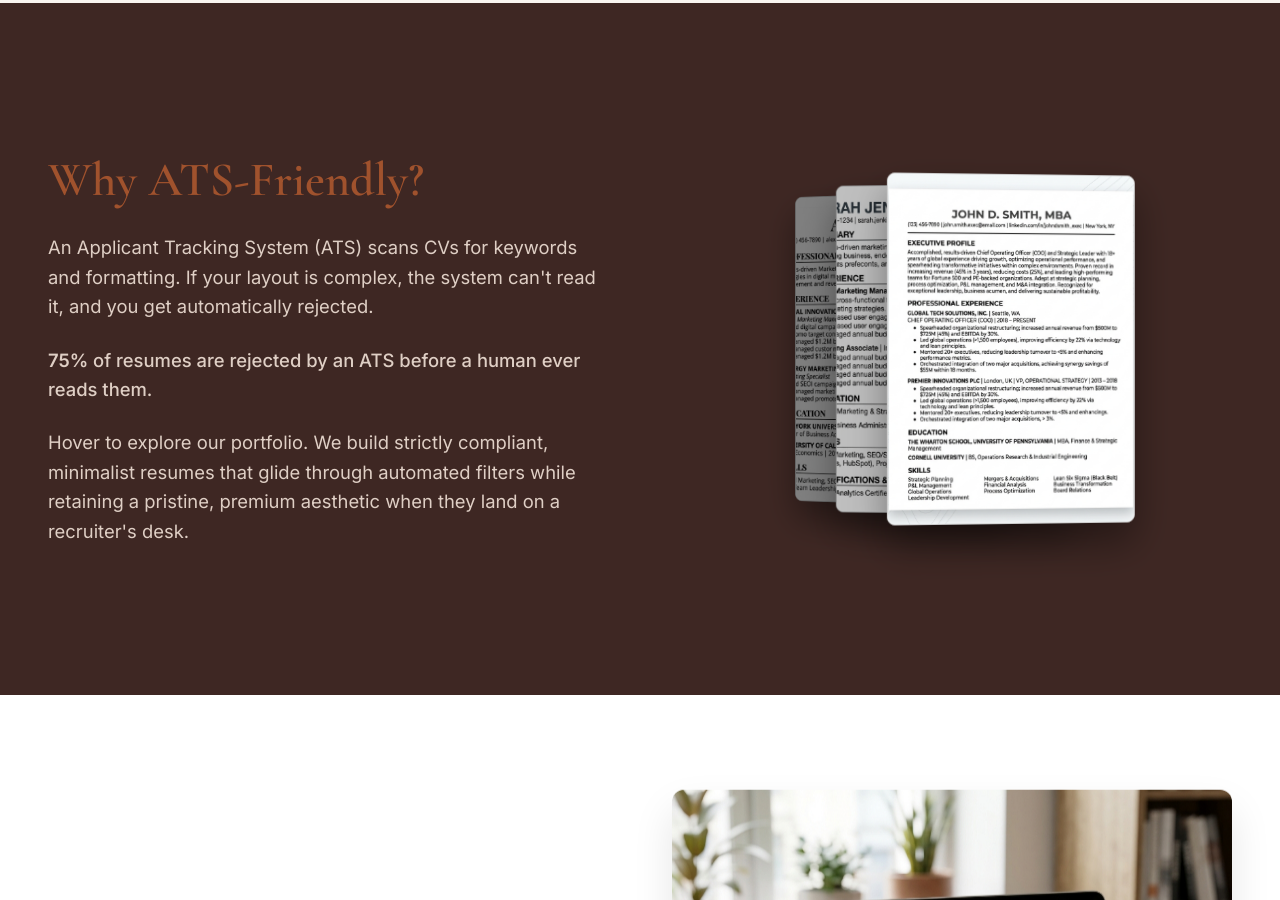
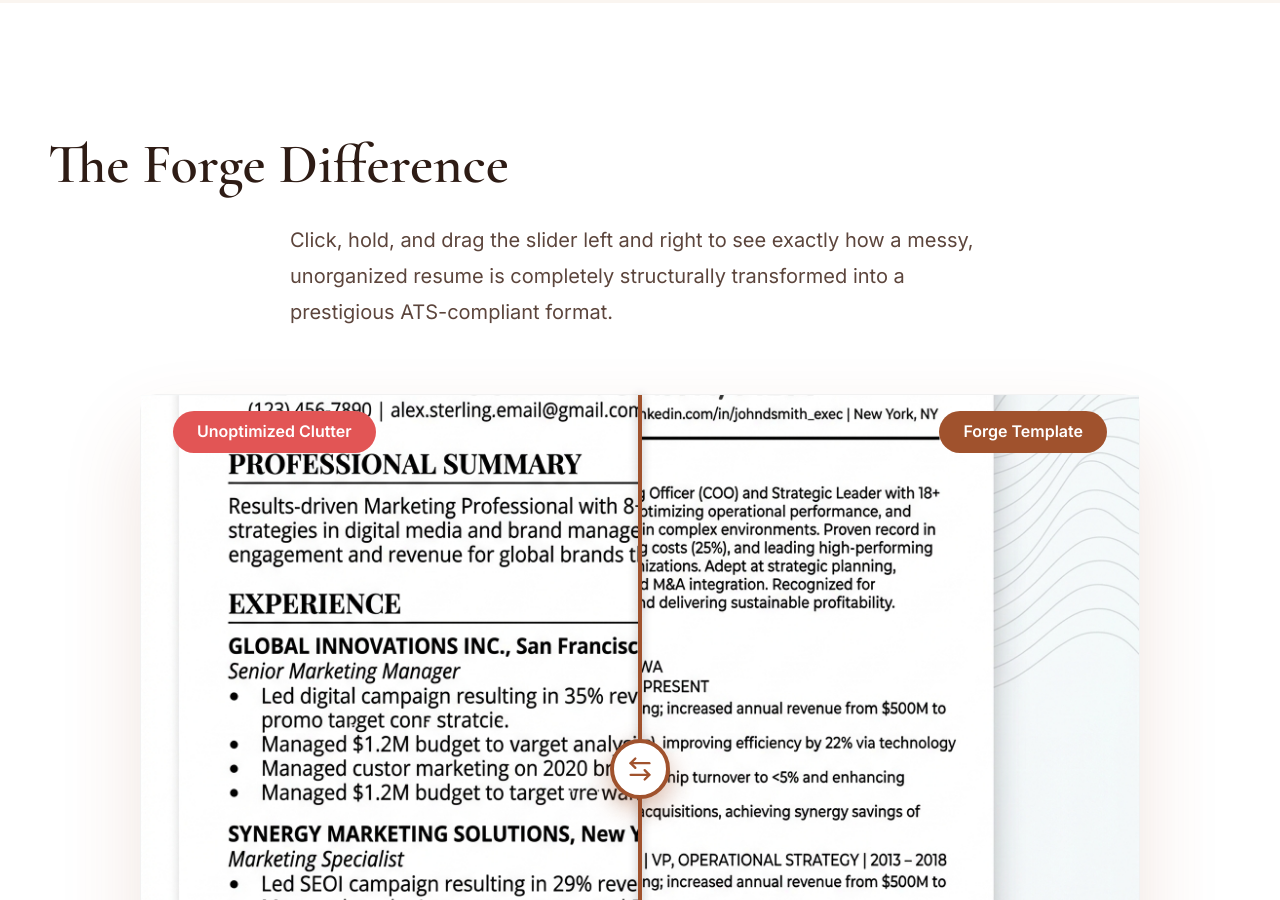
Before and after one commit to halaae/forge-digital, a React (Vite) app: page / in a window 1280 px wide. Shown: the part 1900-2800 px from the top of the page. Built offline with nearby package versions, Linux system fonts and the light colour scheme.

Commit message:
Add draggable before and after Transformation component

```diff
--- a/src/App.jsx
+++ b/src/App.jsx
@@ -4,6 +4,7 @@ import { MessageCircle } from 'lucide-react';
 import Header from './components/Header';
 import Hero from './components/Hero';
 import Services from './components/Services';
+import Transformation from './components/Transformation';
 import WhyAts from './components/WhyAts';
 import WhyPortfolio from './components/WhyPortfolio';
 import ChooseUs from './components/ChooseUs';
@@ -45,6 +46,7 @@ function App() {
         <Hero />
         <Marquee />
         <Services />
+        <Transformation />
         <WhyAts />
         <WhyPortfolio />
         <ChooseUs />
--- /dev/null
+++ b/src/components/Transformation.jsx
@@ -0,0 +1,123 @@
+import React, { useState, useRef } from 'react';
+import { ArrowLeftRight } from 'lucide-react';
+
+export default function Transformation() {
+  const [sliderPosition, setSliderPosition] = useState(50);
+  const containerRef = useRef(null);
+  const [isSwiping, setIsSwiping] = useState(false);
+
+  const handleMove = (e) => {
+    if (!containerRef.current || !isSwiping) return;
+
+    // Support mouse and mobile touch natively
+    const clientX = e.touches ? e.touches[0].clientX : e.clientX;
+    const rect = containerRef.current.getBoundingClientRect();
+    const x = clientX - rect.left;
+
+    // Lock geometry perfectly between 0% and 100%
+    const percentage = Math.min(Math.max((x / rect.width) * 100, 0), 100);
+    setSliderPosition(percentage);
+  };
+
+  return (
+    <section id="transformation" className="bg-light" style={{ padding: '8rem 0' }}>
+      <div className="container">
+        <div className="text-center reveal" style={{ marginBottom: '4rem' }}>
+          <h2 style={{ fontSize: '3.5rem', color: 'var(--text-primary)', marginBottom: '1.5rem' }}>The Forge Difference</h2>
+          <p style={{ color: 'var(--text-secondary)', fontSize: '1.25rem', maxWidth: '700px', margin: '0 auto', lineHeight: 1.8 }}>
+            Click, hold, and drag the slider left and right to see exactly how a messy, unorganized resume is completely structurally transformed into a prestigious ATS-compliant format.
+          </p>
+        </div>
+
+        <div
+          className="slider-container reveal"
+          ref={containerRef}
+          onMouseMove={handleMove}
+          onTouchMove={handleMove}
+          onMouseDown={() => setIsSwiping(true)}
+          onTouchStart={() => setIsSwiping(true)}
+          onMouseUp={() => setIsSwiping(false)}
+          onMouseLeave={() => setIsSwiping(false)}
+          onTouchEnd={() => setIsSwiping(false)}
+          style={{
+             position: 'relative',
+             width: '100%',
+             maxWidth: '1000px',
+             margin: '0 auto',
+             height: '750px',
+             borderRadius: '16px',
+             boxShadow: '0 40px 80px rgba(160, 82, 45, 0.15)',
+             cursor: 'ew-resize',
+             userSelect: 'none',
+             border: '1px solid rgba(0,0,0,0.05)'
+          }}
+        >
+          {/* AFTER Image (Pristine ATS, rendering universally underneath) */}
+          <div style={{ position: 'absolute', top: '1rem', right: '2rem', zIndex: 1, backgroundColor: 'var(--brand)', color: 'white', padding: '0.5rem 1.5rem', borderRadius: '30px', fontWeight: 'bold' }}>
+            Forge Template
+          </div>
+          <img
+            src="/mockup3.png"
+            alt="Perfect ATS Resume"
+            className="pointer-events-none"
+            style={{ width: '100%', height: '100%', objectFit: 'cover', userSelect: 'none' }}
+            draggable="false"
+          />
+
+          {/* BEFORE Image (Cluttered, physically layered over top using a dynamic geometry inset block) */}
+          <div style={{ position: 'absolute', top: 0, left: 0, width: '100%', height: '100%', clipPath: `inset(0 ${100 - sliderPosition}% 0 0)` }}>
+              <div style={{ position: 'absolute', top: '1rem', left: '2rem', zIndex: 1, backgroundColor: '#e25555', color: 'white', padding: '0.5rem 1.5rem', borderRadius: '30px', fontWeight: 'bold' }}>
+                Unoptimized Clutter
+              </div>
+              <img
+                src="/mockup1.png"
+                alt="Messy Resume"
+                className="pointer-events-none"
+                style={{ width: '100%', height: '100%', objectFit: 'cover', userSelect: 'none' }}
+                draggable="false"
+              />
+          </div>
+
+          {/* The physical dragging line dividing the models */}
+          <div
+            style={{
+              position: 'absolute',
+              top: 0,
+              bottom: 0,
+              left: `${sliderPosition}%`,
+              width: '4px',
+              backgroundColor: 'var(--brand)',
+              transform: 'translateX(-50%)',
+              pointerEvents: 'none',
+              boxShadow: '0 0 10px rgba(0,0,0,0.3)'
+            }}
+          />
+
+          {/* Central Handle Sphere */}
+          <div
+            style={{
+               position: 'absolute',
+               top: '50%',
+               left: `${sliderPosition}%`,
+               transform: 'translate(-50%, -50%)',
+               width: '60px',
+               height: '60px',
+               backgroundColor: 'var(--bg-light)',
+               border: '4px solid var(--brand)',
+               borderRadius: '50%',
+               display: 'flex',
+               alignItems: 'center',
+               justifyContent: 'center',
+               boxShadow: '0 10px 25px rgba(160, 82, 45, 0.4)',
+               pointerEvents: 'none',
+               transition: 'transform 0.1s ease',
+               scale: isSwiping ? '1.1' : '1'
+            }}
+          >
+            <ArrowLeftRight size={28} color="var(--brand)" />
+          </div>
+        </div>
+      </div>
+    </section>
+  );
+}
```
